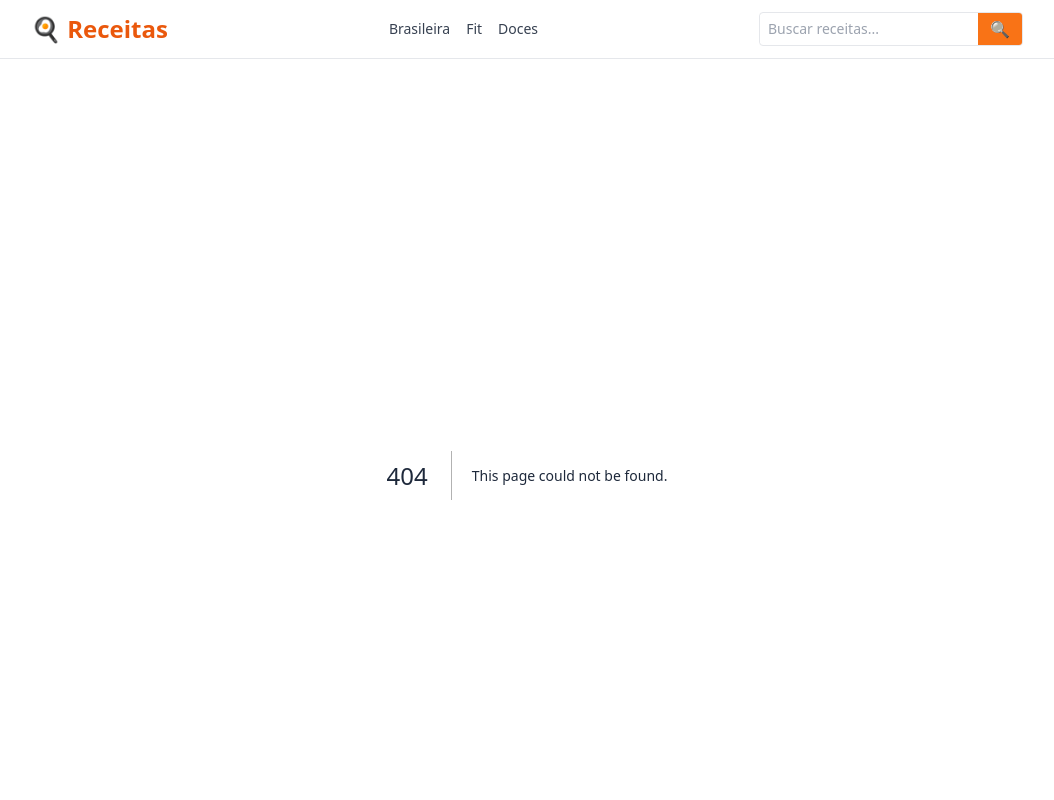
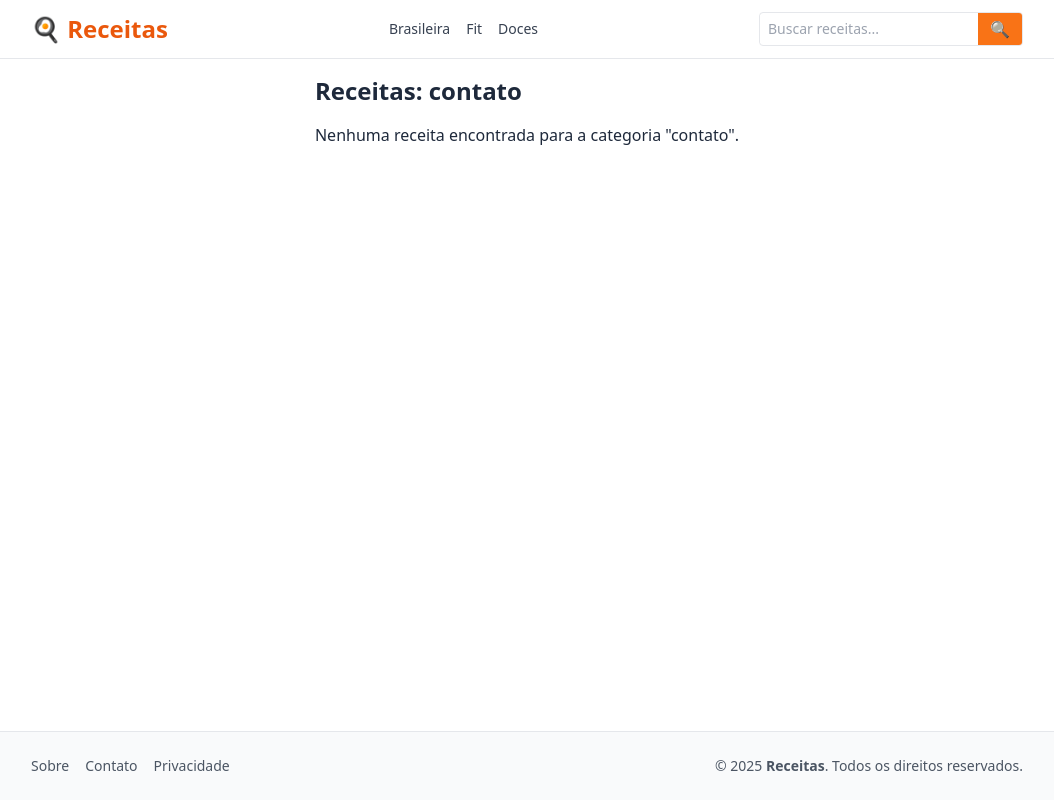
Before and after one commit to flavio92ux/recipes-app, a Next.js app: page /contato in a window 1280 px wide. Before the commit this address had no page. Shown: the top 800 px of the page, without its empty margins (113-1167 px from the left). Built offline with nearby package versions, Linux system fonts and the light colour scheme.

Commit message:
Added category route

```diff
--- /dev/null
+++ b/app/[category]/page.tsx
@@ -0,0 +1,26 @@
+import { getRecipes } from '@/lib/api';
+import RecipeList from '@/components/RecipeList';
+import { RecipeSummary } from '@/types/recipe';
+
+export default async function CategoryPage({ params }: { params: Promise<{ category: string }> }) {
+  const resolvedParams = await params;
+  const { category } = resolvedParams;
+
+  const data = await getRecipes();
+
+  const items: RecipeSummary[] = data.items.filter(
+    (recipe) => recipe.category.toLowerCase() === category.toLowerCase()
+  );
+
+  return (
+    <section>
+      <h1 className="text-2xl font-bold mb-4">Receitas: {category}</h1>
+
+      {items.length === 0 ? (
+        <p>Nenhuma receita encontrada para a categoria &quot;{category}&quot;.</p>
+      ) : (
+        <RecipeList items={items} />
+      )}
+    </section>
+  );
+}
--- a/app/page.tsx
+++ b/app/page.tsx
@@ -1,30 +1,15 @@
-import { getRecipes } from '@/lib/api';
 import RecipeList from '@/components/RecipeList';
 import { RecipeSummary } from '@/types/recipe';
 
-// Revalidação a cada 60s para simular ISR de página estática
-export const revalidate = 60;
+export default async function HomePage() {
+  const data = await fetch('http://localhost:3000/api/receitas');
 
-export default async function HomePage({ searchParams }: { searchParams?: { category?: string } | Promise<{ category?: string } | undefined> }) {
-  const data = await getRecipes();
+  const json = await data.json();
 
-  const resolved = await searchParams;
-  const category = resolved?.category;
-
-  let items: RecipeSummary[] = data.items;
-
-  if (category) {
-    items = items.filter(
-      (r) => r.category.toLowerCase() === category.toLowerCase()
-    );
-  }
+  const items: RecipeSummary[] = json.items;
 
   return (
     <section>
-      <h1 className="text-2xl font-bold mb-4">
-        {category ? `Receitas: ${category}` : 'Últimas receitas'}
-      </h1>
-
       {items.length === 0 ? (
         <p>Nenhuma receita encontrada.</p>
       ) : (
```
